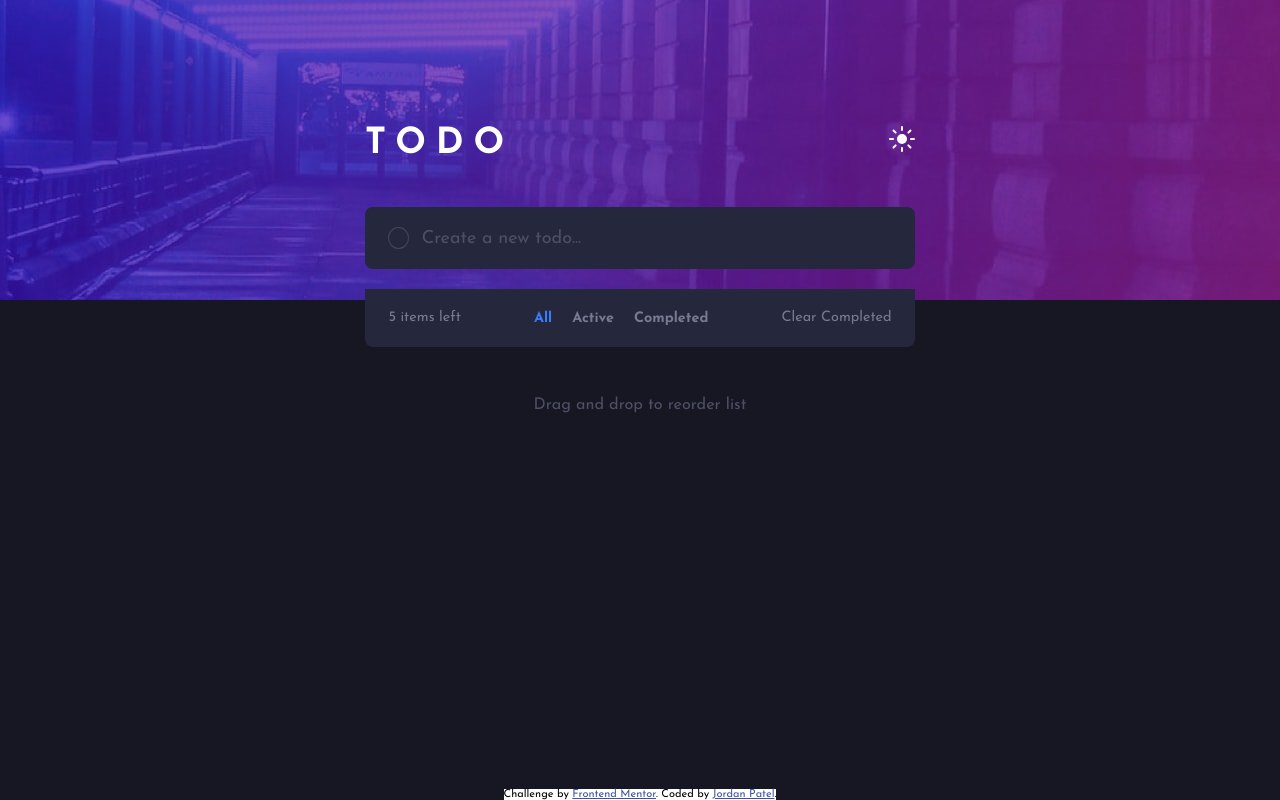
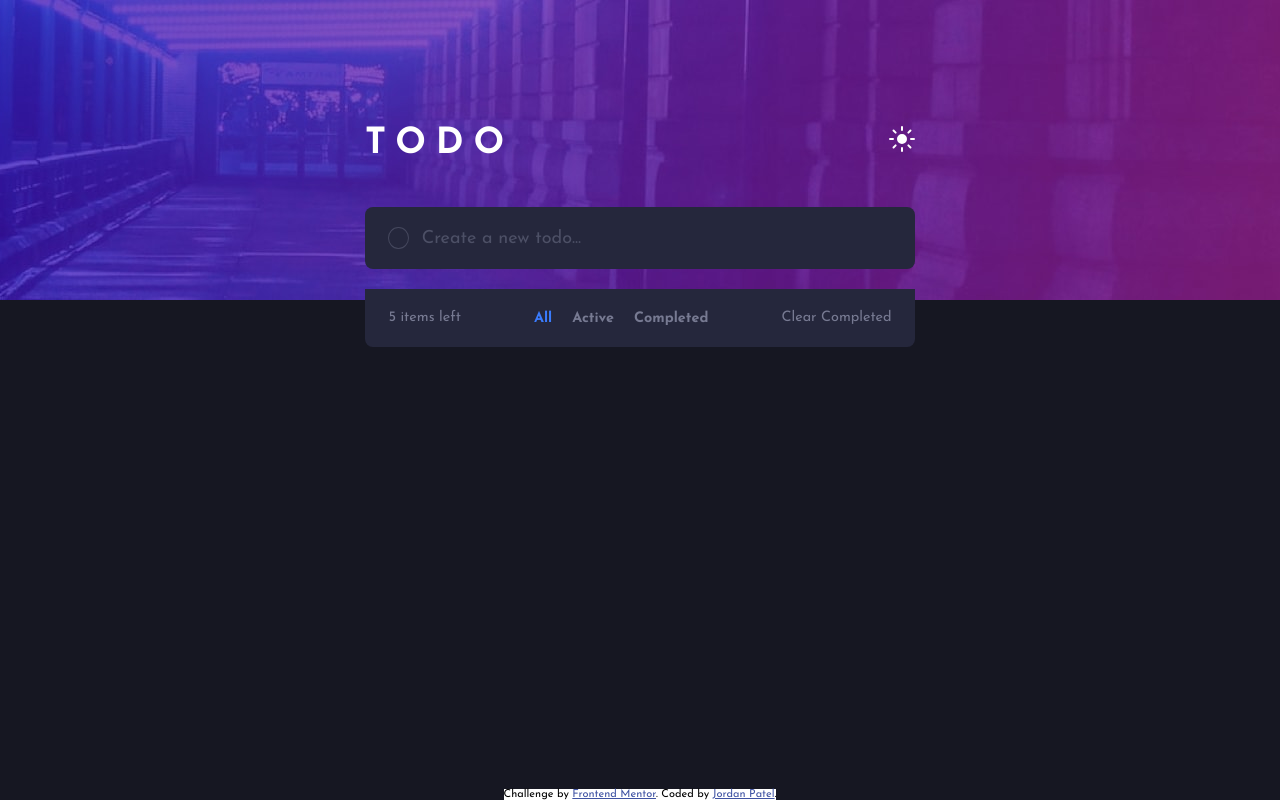
Before and after one commit to JordansGit/todo-app, a plain HTML site: page index.html in a window 1280 px wide. Drawn offline with Linux system fonts and the light colour scheme.

Commit message:
fix bug: top banner fully responsive

```diff
--- a/css/layout/_layout.scss
+++ b/css/layout/_layout.scss
@@ -4,14 +4,14 @@ body {
 
 .header {
   height: 200px;
-  background: var(--header-bg-mobile);
+  background-image: var(--header-bg-mobile);
   background-position: center;
   background-repeat: no-repeat;
   background-size: cover;
 
   @media (min-width: 600px) {
     height: 300px;
-    background: var(--header-bg-desktop);
+    background-image: var(--header-bg-desktop);
   }
 }
 
--- a/index.html
+++ b/index.html
@@ -53,11 +53,11 @@
         </div>
       </section>
 
-      <section class="todo-footer">
+      <!-- <section class="todo-footer">
         <p class="todo-footer-text">
           Drag and drop to reorder list
         </p>
-      </section>
+      </section>   -->
     </div>
   </main>
 
--- a/js/script.js
+++ b/js/script.js
@@ -182,15 +182,13 @@ function render() {
   getTodoCount()
 }
 
-//render() // don't need to call this as it's already being called during toggle toggleTodoChecked()
 
 /* To do
   save new todos to database or local storage or the data.js file.
 
   i've done the filter list, but I'm unsure if my way is ideal way or not.
     - also idk if it will be compatible w/ saving new todos to database/data.js file.
-    - also because i'm re-rendering it every time w/ new todoData list, the todoCount on bottom left changes when I click on active or completed, which is not what I want.
-      -> but this may be fixed when I sort out saving todos to data.js file.
+
 
 */
 
```
Also changed, not shown: css/main.css, 1 other file.
